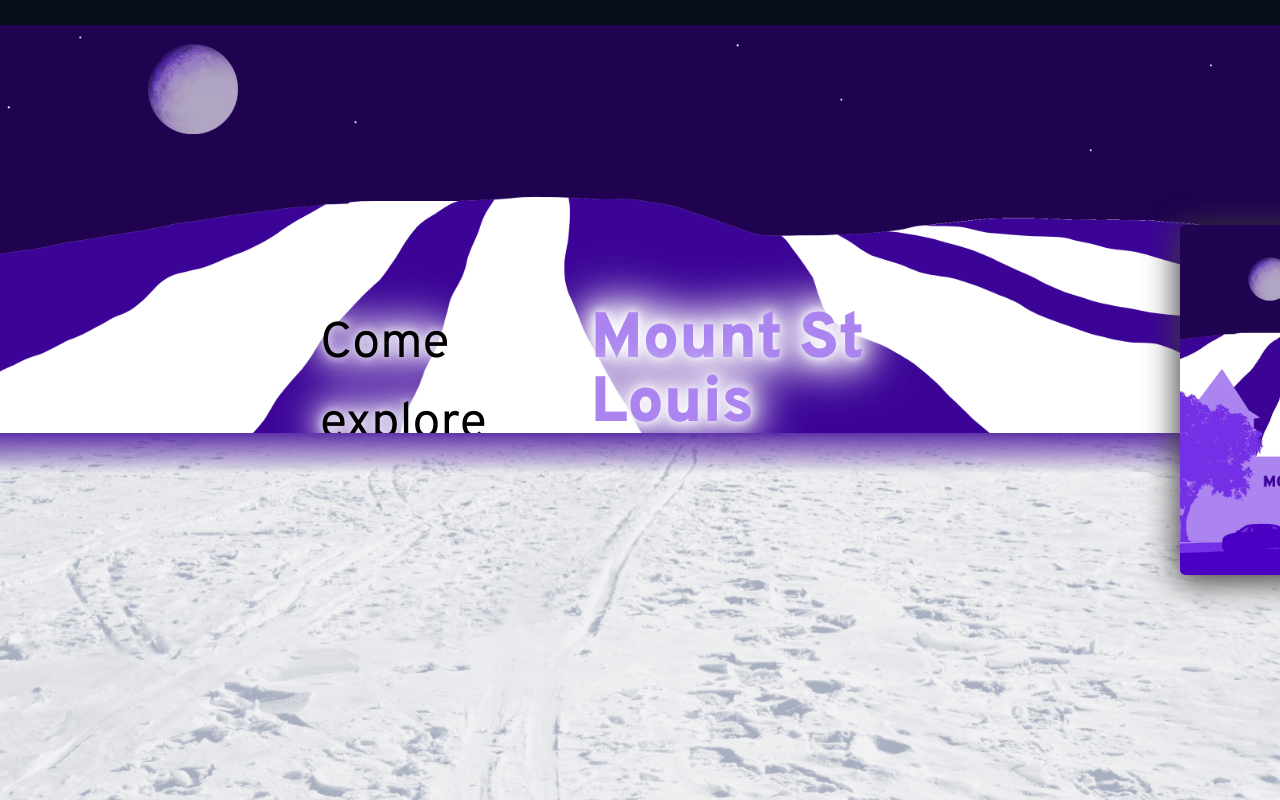
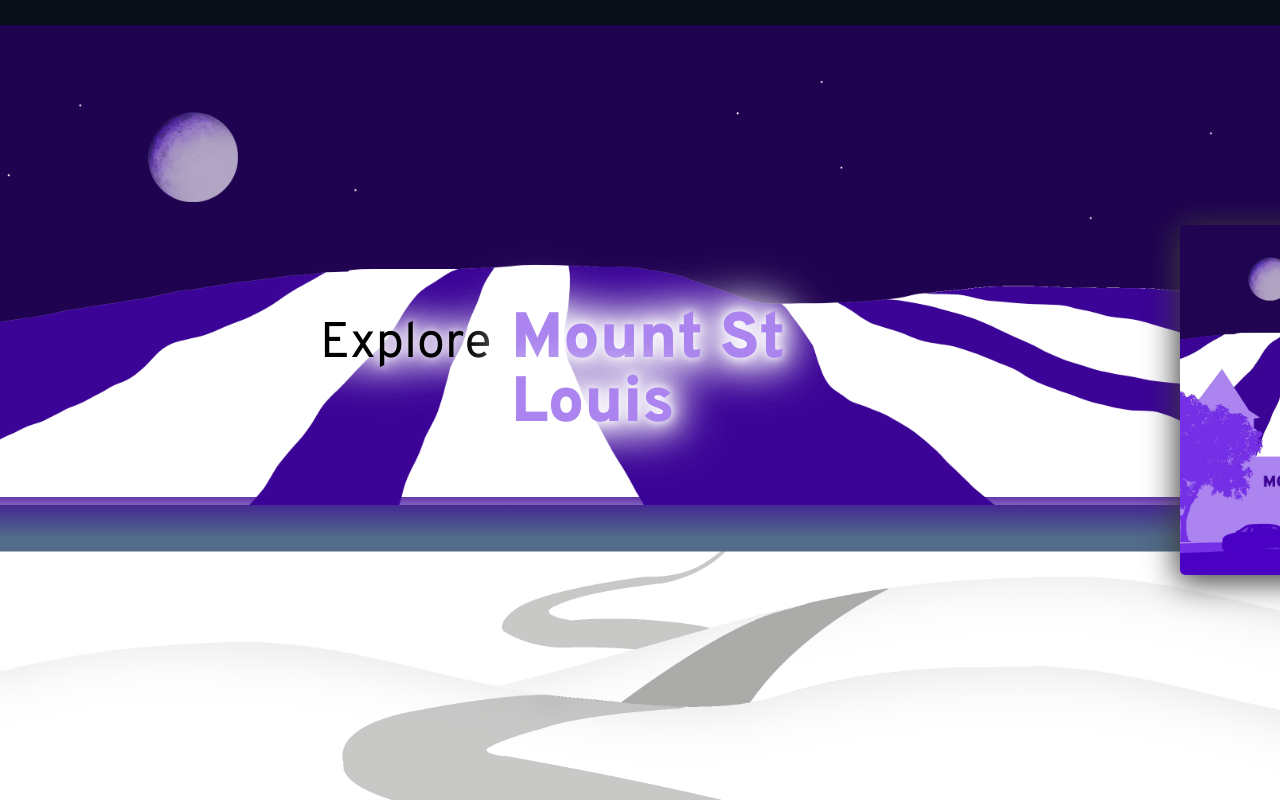
Before and after one commit to royleejr/mountadex, a React (Create React App) app in the folder client/: page / in a window 1280 px wide. Both pictures are taken after a click on the element 640 px from the left and 1975 px from the top of the page. Shown: the part 1575-2375 px from the top of the page. Built offline with nearby package versions, Linux system fonts and the light colour scheme.

Commit message:
added new ground png

```diff
--- a/client/src/components/SiteIndex/SiteIndex.js
+++ b/client/src/components/SiteIndex/SiteIndex.js
@@ -242,20 +242,6 @@
     }
   };
 
-  // mountainName = () => {
-  //   if (this.state.checked === 0) {
-  //     return "Whistler Blackcomb";
-  //   } else if (this.state.checked === 1) {
-  //     return "Blue Mountain";
-  //   } else if (this.state.checked === 2) {
-  //     return "Mount St Louis";
-  //   } else if (this.state.checked === 3) {
-  //     return "Big White";
-  //   } else if (this.state.checked === 4) {
-  //     return "Horseshoe Resort";
-  //   }
-  // };
-
   removeText = () => {
     const title = document.querySelector(".site-index__title");
     title.classList.remove("site-index__title--animate");
@@ -360,8 +346,8 @@
           onClick={() => window.scrollTo(0, 0)}
           className="site-index__title site-index__title--hide"
         >
-          <p className="site-index__explore">Come explore</p>
-          <p className="site-index__mountain"></p>
+          <span className="site-index__explore">Explore</span>
+          <span className="site-index__mountain"></span>
         </Link>
         <div className={`site-index__sky ${this.state.skyClass}`}></div>
         <div className="site-index__shadow site-index__shadow--basic"></div>
--- a/client/src/components/SiteIndex/SiteIndex.scss
+++ b/client/src/components/SiteIndex/SiteIndex.scss
@@ -78,7 +78,6 @@
 
   &__title {
     position: absolute;
-    height: auto;
     @include heading-1;
     color: rgb(44, 148, 247);
     z-index: 2;
@@ -120,8 +119,8 @@
 
   &__sky {
     position: absolute;
-    bottom: 49%;
-    background-position: center top 20%;
+    bottom: 40%;
+    background-position: center top;
     background-size: cover;
     z-index: 1;
     top: 0%;
@@ -160,7 +159,7 @@
 
   &__shadow {
     position: absolute;
-    top: 51%;
+    top: 59%;
     width: 100%;
     height: 5%;
     z-index: 10;
@@ -231,7 +230,7 @@
     position: absolute;
     bottom: 0;
     width: 100%;
-    height: 49%;
+    height: 50%;
     background-image: url("../../assets/site-index/ground.png");
     background-repeat: no-repeat;
     background-position: center bottom;
```
Also changed, not shown: client/src/assets/site-index/ground.png.
